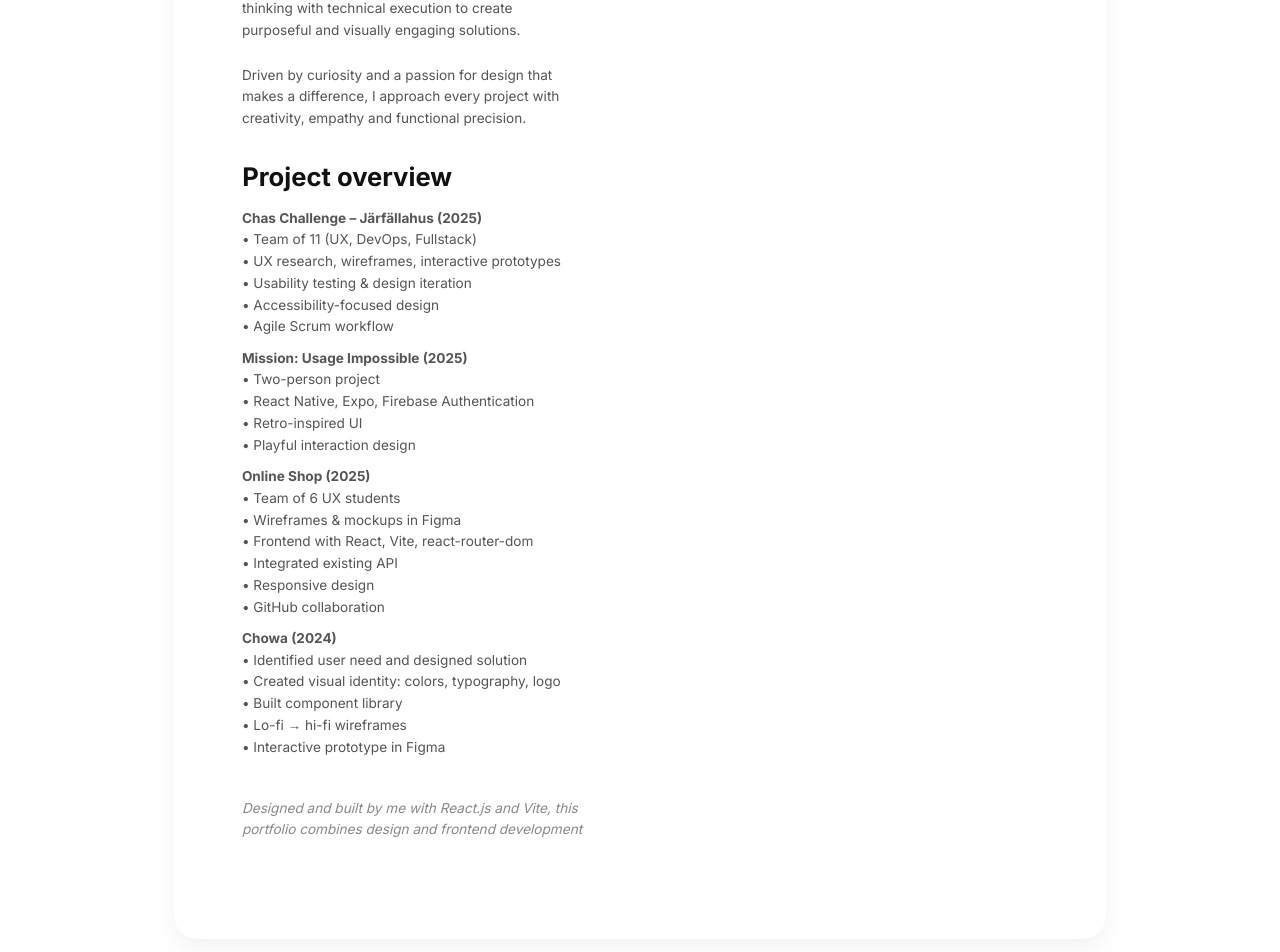
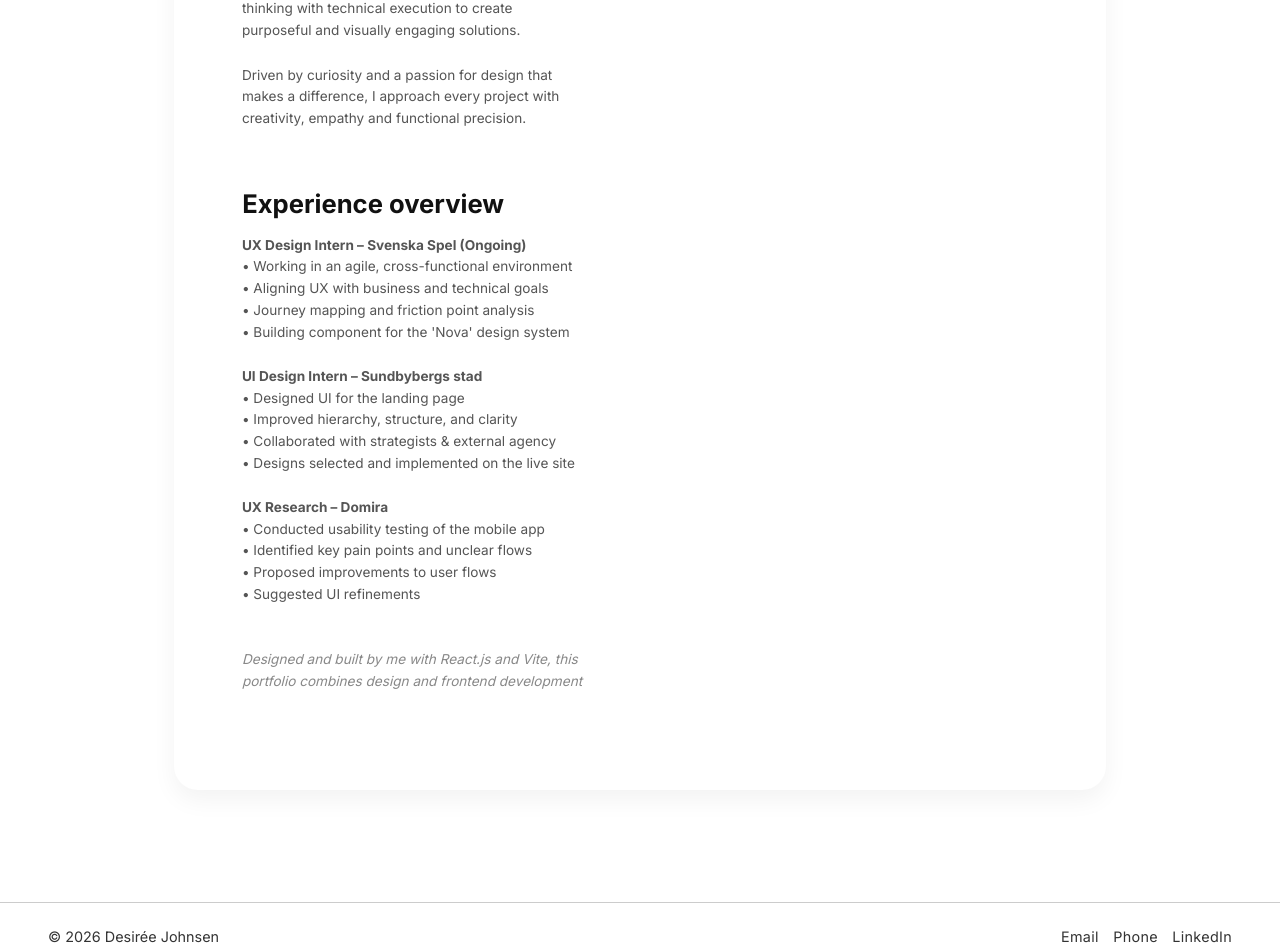
Before and after one commit to desjohnsen/portfolio, a React (Vite) app: page /about in a window 1280 px wide. Shown: the part 512-1464 px from the top of the page. Built offline with nearby package versions, Linux system fonts and the light colour scheme.

Commit message:
feat(about): update experience overview and refine layout spacing

```diff
--- a/src/pages/About.jsx
+++ b/src/pages/About.jsx
@@ -93,62 +93,43 @@ const About = () => {
           </div>
         </div>*/}
 
-        <header>
-          <h2 className="about-title">Project overview</h2>
+        <header className="experience-header">
+          <h2 className="about-title">Experience overview</h2>
         </header>
 
         <ul className="experience-section">
           <li className="about-text">
-            <strong>Chas Challenge – Järfällahus (2025)</strong>
+            <strong>UX Design Intern – Svenska Spel (Ongoing)</strong>
             <br />
-            • Team of 11 (UX, DevOps, Fullstack)
+            • Working in an agile, cross-functional environment
             <br />
-            • UX research, wireframes, interactive prototypes
+            • Aligning UX with business and technical goals
             <br />
-            • Usability testing & design iteration
+            • Journey mapping and friction point analysis
             <br />
-            • Accessibility-focused design
-            <br />
-            • Agile Scrum workflow
+            • Building component for the 'Nova' design system
           </li>
           <li className="about-text">
-            <strong>Mission: Usage Impossible (2025)</strong>
+            <strong>UI Design Intern – Sundbybergs stad</strong>
             <br />
-            • Two-person project
+            • Designed UI for the landing page
             <br />
-            • React Native, Expo, Firebase Authentication
+            • Improved hierarchy, structure, and clarity
             <br />
-            • Retro-inspired UI
+            • Collaborated with strategists & external agency
             <br />
-            • Playful interaction design
+            • Designs selected and implemented on the live site
           </li>
           <li className="about-text">
-            <strong>Online Shop (2025)</strong>
+            <strong>UX Research – Domira</strong>
             <br />
-            • Team of 6 UX students
+            • Conducted usability testing of the mobile app
             <br />
-            • Wireframes & mockups in Figma
+            • Identified key pain points and unclear flows
             <br />
-            • Frontend with React, Vite, react-router-dom
+            • Proposed improvements to user flows
             <br />
-            • Integrated existing API
-            <br />
-            • Responsive design
-            <br />
-            • GitHub collaboration
-          </li>
-          <li className="about-text">
-            <strong>Chowa (2024)</strong>
-            <br />
-            • Identified user need and designed solution
-            <br />
-            • Created visual identity: colors, typography, logo
-            <br />
-            • Built component library
-            <br />
-            • Lo-fi → hi-fi wireframes
-            <br />
-            • Interactive prototype in Figma
+            • Suggested UI refinements
           </li>
         </ul>
 
@@ -157,7 +138,7 @@ const About = () => {
           <img src={profilePicMobile} alt="Profile mobile" className="about-image" />
         </div>
 
-        <p className="about-text" style={{ fontStyle: "italic", color: "#888" }}>
+        <p className="about-text about-signoff" style={{ fontStyle: "italic", color: "#888" }}>
           Designed and built by me with React.js and Vite, this portfolio combines
           design and frontend development
         </p>
--- a/src/styles/About.css
+++ b/src/styles/About.css
@@ -44,6 +44,10 @@
   text-align: center;
 }
 
+.experience-header {
+  margin-top: 0;
+}
+
 .about-text {
   font-size: 0.77rem;
   color: var(--gray-text);
@@ -53,6 +57,10 @@
   text-align: left;
   margin-left: 0;
   margin-right: 0;
+}
+
+.about-signoff {
+  margin-top: 0;
 }
 
 .about-image-wrapper {
@@ -246,7 +254,7 @@
   .about-image-wrapper {
     display: flex;
     order: 0;
-    margin-top: 3.9rem;
+    margin-top: 5.6rem;
   }
 
   .about-section {
@@ -272,11 +280,27 @@
     font-size: 1.6rem;
   }
 
+  .experience-header {
+    margin-top: 1.69rem;
+  }
+
   .about-text {
     font-size: 0.85rem;
     max-width: 39.8ch;
     margin-right: 5px;
     margin-left: 56px;
+  }
+
+  .experience-section > .about-text {
+    margin-bottom: 1.4rem;
+  }
+
+  .experience-section > .about-text:last-child {
+    margin-bottom: 0;
+  }
+
+  .about-signoff {
+    margin-top: 1.7rem;
   }
 
   .skills-grid {
```
